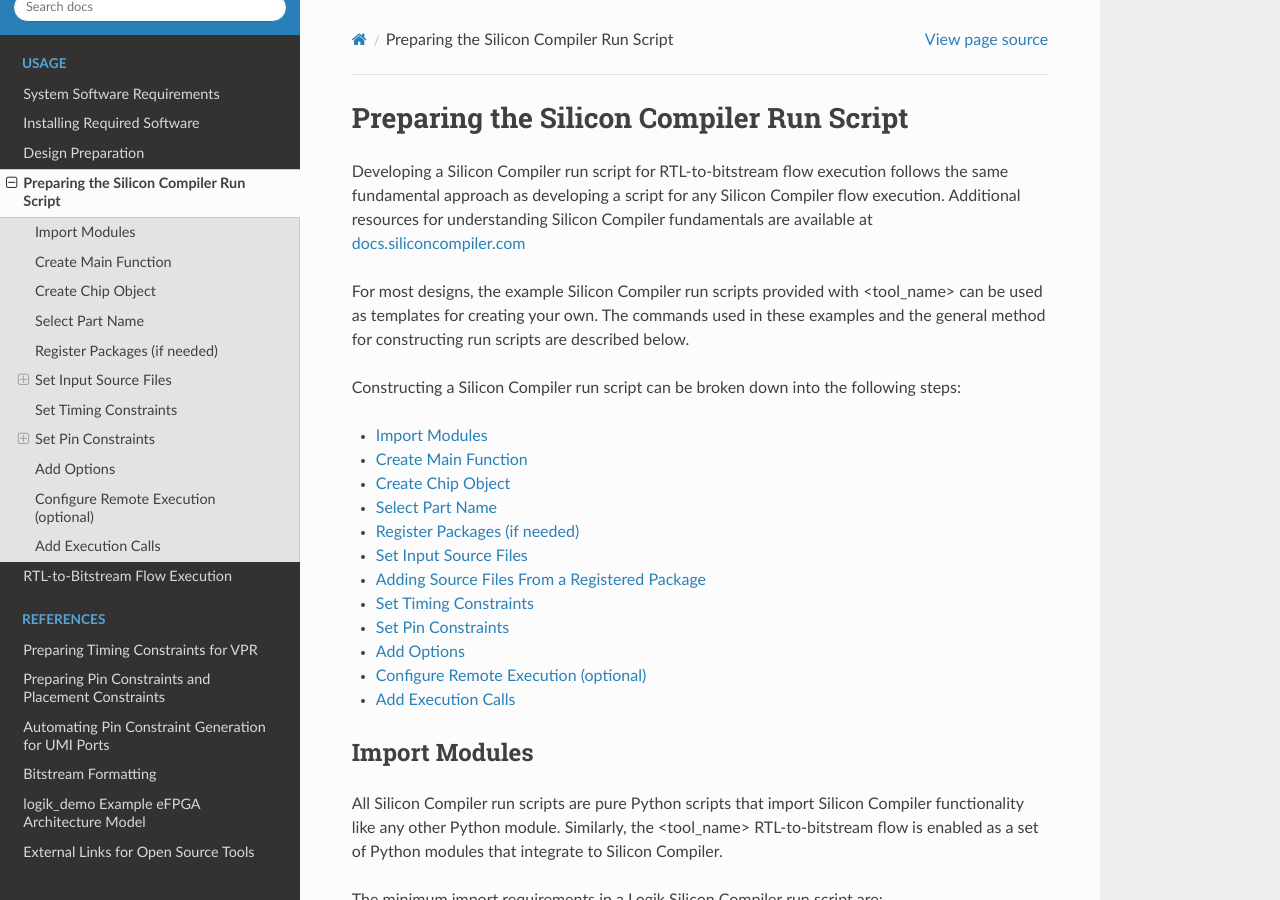
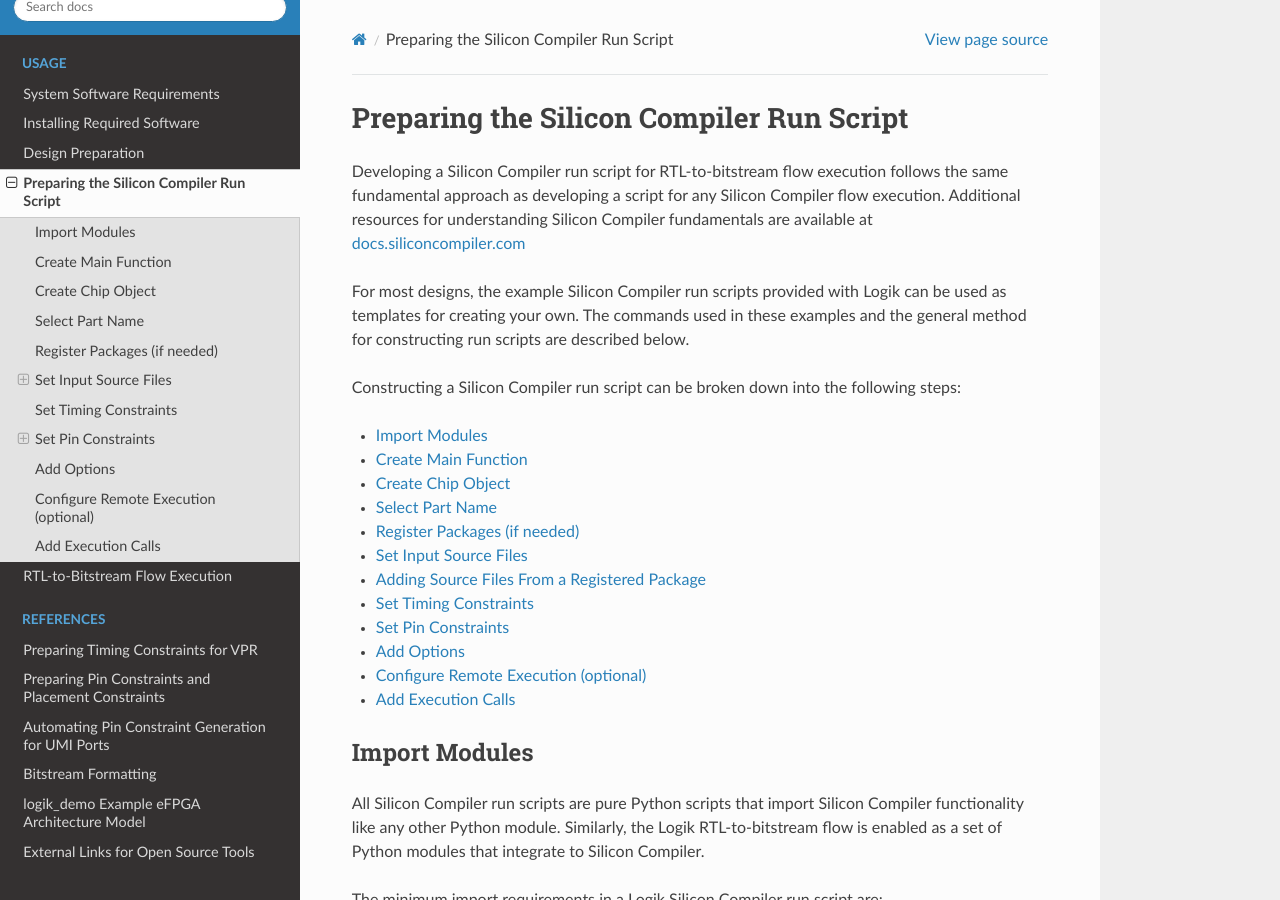
Before and after one commit to zeroasiccorp/logik, a Sphinx documentation site: the page built from docs/source/sc_preparation.rst, in a window 1280 px wide and 900 px high. Built offline with Sphinx 7.4.7 and the Read the Docs theme 3.1.0, drawn with Linux system fonts in a browser that asks for light colours.

Commit message:
Replace placeholder for tool name with Logik

```diff
--- a/docs/source/sc_preparation.rst
+++ b/docs/source/sc_preparation.rst
@@ -3,7 +3,7 @@
 
 Developing a Silicon Compiler run script for RTL-to-bitstream flow execution follows the same fundamental approach as developing a script for any Silicon Compiler flow execution.  Additional resources for understanding Silicon Compiler fundamentals are available at `docs.siliconcompiler.com <https://docs.siliconcompiler.com/en/stable>`_
 
-For most designs, the example Silicon Compiler run scripts provided with <tool_name> can be used as templates for creating your own.  The commands used in these examples and the general method for constructing run scripts are described below.
+For most designs, the example Silicon Compiler run scripts provided with Logik can be used as templates for creating your own.  The commands used in these examples and the general method for constructing run scripts are described below.
 
 Constructing a Silicon Compiler run script can be broken down into the following steps:
 
@@ -25,7 +25,7 @@
 Import Modules
 --------------
 
-All Silicon Compiler run scripts are pure Python scripts that import Silicon Compiler functionality like any other Python module.  Similarly, the <tool_name> RTL-to-bitstream flow is enabled as a set of Python modules that integrate to Silicon Compiler.
+All Silicon Compiler run scripts are pure Python scripts that import Silicon Compiler functionality like any other Python module.  Similarly, the Logik RTL-to-bitstream flow is enabled as a set of Python modules that integrate to Silicon Compiler.
 
 The minimum import requirements in a Logik Silicon Compiler run script are:
 
```
